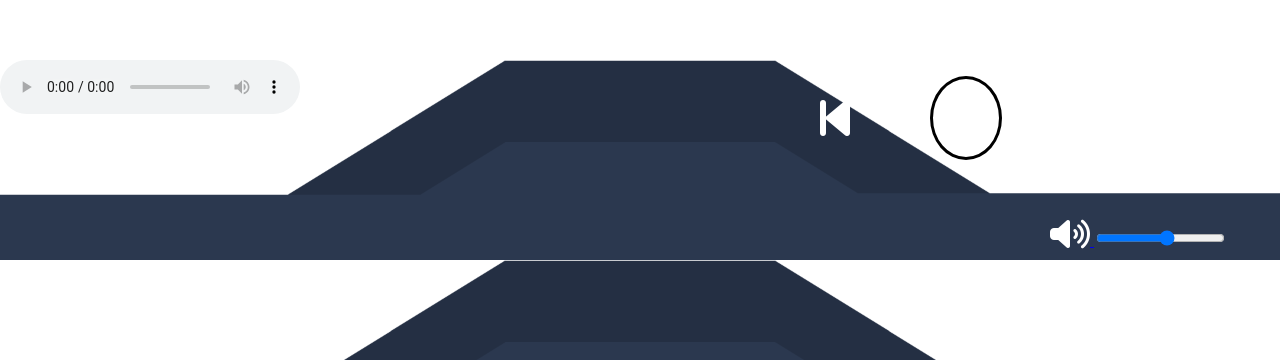
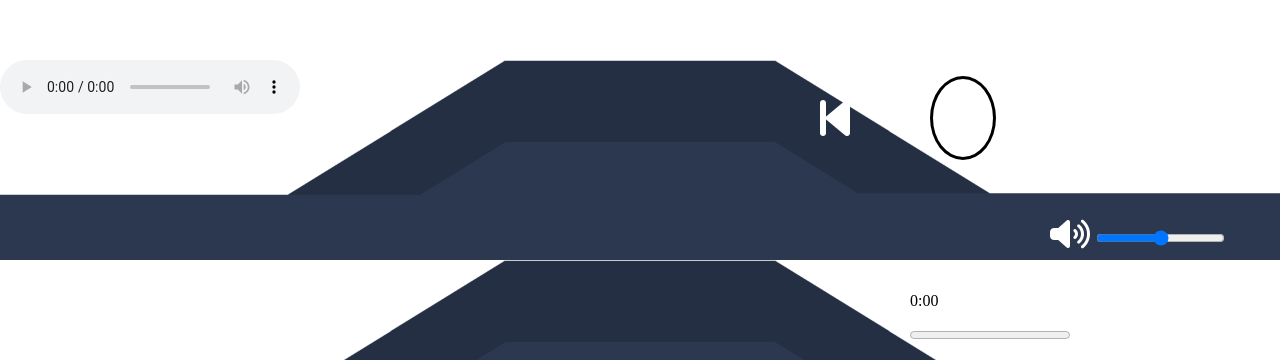
Before and after one commit to Beachman4/player, a website built with webpack: page index.html in a window 1280 px wide. Shown: the part 440-800 px from the top of the page. Built offline with nearby package versions, Linux system fonts and the light colour scheme.

Commit message:
weekend changes

```diff
--- a/index.html
+++ b/index.html
@@ -20,10 +20,13 @@
                 <a href="#" id="player-next" onclick="player.forward(this); return false;"><i class="fa fa-step-forward fa-3x"></i></a>
             </div>
             <div id="player-volume">
-                <a href="#" onmouseenter="player.volumeMouse();">
-                    <i style="color: #fff;" class="fa fa-volume-up fa-2x"></i>
-                </a>
-                <input min="0.1" max="1" step="0.1" type="range" id="volume" orient="vertical" onMouseMove="player.volumeChange(this);">
+                <i style="color: #fff;" class="fa fa-volume-up fa-2x"></i>
+                <input min="0" max="1" step="0.1" type="range" id="volume" orient="vertical" onMouseMove="player.volumeChange(this);">
+            </div>
+            <div id="player-progress">
+                <p id="player-currentTime"></p>
+                <progress id="player-progress-bar"></progress>
+                <p id="player-totalTime"></p>
             </div>
         </div>
     </div>
--- a/src/Player-compiled.js
+++ b/src/Player-compiled.js
@@ -15,6 +15,7 @@ var Player = function () {
         this.previousSong = null;
         this.currentVideo = null;
         this.playing = false;
+        this.progress = document.getElementById('player-progress-bar');
         //won't use this, just while I'm doing this shit
         this.playlist = ['playlist/death.mp3', 'playlist/get.mp3', 'playlist/into.mp3', 'playlist/love.mp3', 'playlist/misery.mp3', 'playlist/silence.mp3'];
     }
@@ -92,7 +93,38 @@ var Player = function () {
             this.player.currentTime = 0;
             this.player.src = src;
             this.player.load();
-            //this.play();
+            this.play();
+            this.player.ontimeupdate = function () {
+                var currentTime = this.player.currentTime;
+                var minutes = Math.floor(currentTime / 60);
+                var seconds = currentTime - minutes * 60;
+                console.log(String(parseInt(seconds)).length);
+                if (String(parseInt(seconds)).length == 1) {
+                    seconds = "0" + String(parseInt(seconds));
+                } else {
+                    seconds = parseInt(seconds);
+                }
+                document.getElementById('player-currentTime').innerHTML = minutes + ':' + seconds;
+                this.progress.value = parseInt(currentTime);
+            }.bind(this);
+            this.player.addEventListener('loadedmetadata', function () {
+                var total = this.player.duration;
+                var minutes = Math.floor(total / 60);
+                var seconds = total - minutes * 60;
+                if (String(parseInt(seconds)).length == 1) {
+                    seconds = "0" + String(parseInt(seconds));
+                } else {
+                    seconds = parseInt(seconds);
+                }
+                document.getElementById('player-totalTime').innerHTML = minutes + ':' + seconds;
+                this.progress.setAttribute('max', parseInt(total));
+            }.bind(this));
+            this.progress.value = 0;
+        }
+    }, {
+        key: 'timeUpdate',
+        value: function timeUpdate() {
+            this.progress.value = String(this.player.currentTime);
         }
     }, {
         key: 'initHandlers',
--- a/src/Player.js
+++ b/src/Player.js
@@ -9,6 +9,7 @@ class Player
         this.previousSong = null;
         this.currentVideo = null;
         this.playing = false;
+        this.progress = document.getElementById('player-progress-bar');
         //won't use this, just while I'm doing this shit
         this.playlist = [
             'playlist/death.mp3',
@@ -95,7 +96,38 @@ class Player
         this.player.currentTime = 0;
         this.player.src = src;
         this.player.load();
-        //this.play();
+        this.play();
+        this.player.ontimeupdate = function() {
+            var currentTime = this.player.currentTime;
+            var minutes = Math.floor(currentTime / 60);
+            var seconds = currentTime - minutes * 60;
+            console.log(String(parseInt(seconds)).length);
+            if (String(parseInt(seconds)).length == 1) {
+                seconds = "0" + String(parseInt(seconds));
+            } else {
+                seconds = parseInt(seconds);
+            }
+            document.getElementById('player-currentTime').innerHTML = minutes + ':' + seconds;
+            this.progress.value = parseInt(currentTime);
+        }.bind(this);
+        this.player.addEventListener('loadedmetadata', function() {
+            var total = this.player.duration;
+            var minutes = Math.floor(total / 60);
+            var seconds = total - minutes * 60;
+            if (String(parseInt(seconds)).length == 1) {
+                seconds = "0" + String(parseInt(seconds));
+            } else {
+                seconds = parseInt(seconds);
+            }
+            document.getElementById('player-totalTime').innerHTML = minutes + ':' + seconds;
+            this.progress.setAttribute('max', parseInt(total));
+        }.bind(this));
+        this.progress.value = 0;
+    }
+
+    timeUpdate()
+    {
+        this.progress.value = String(this.player.currentTime);
     }
 
     initHandlers()
```
Also changed, not shown: 1 other file.
